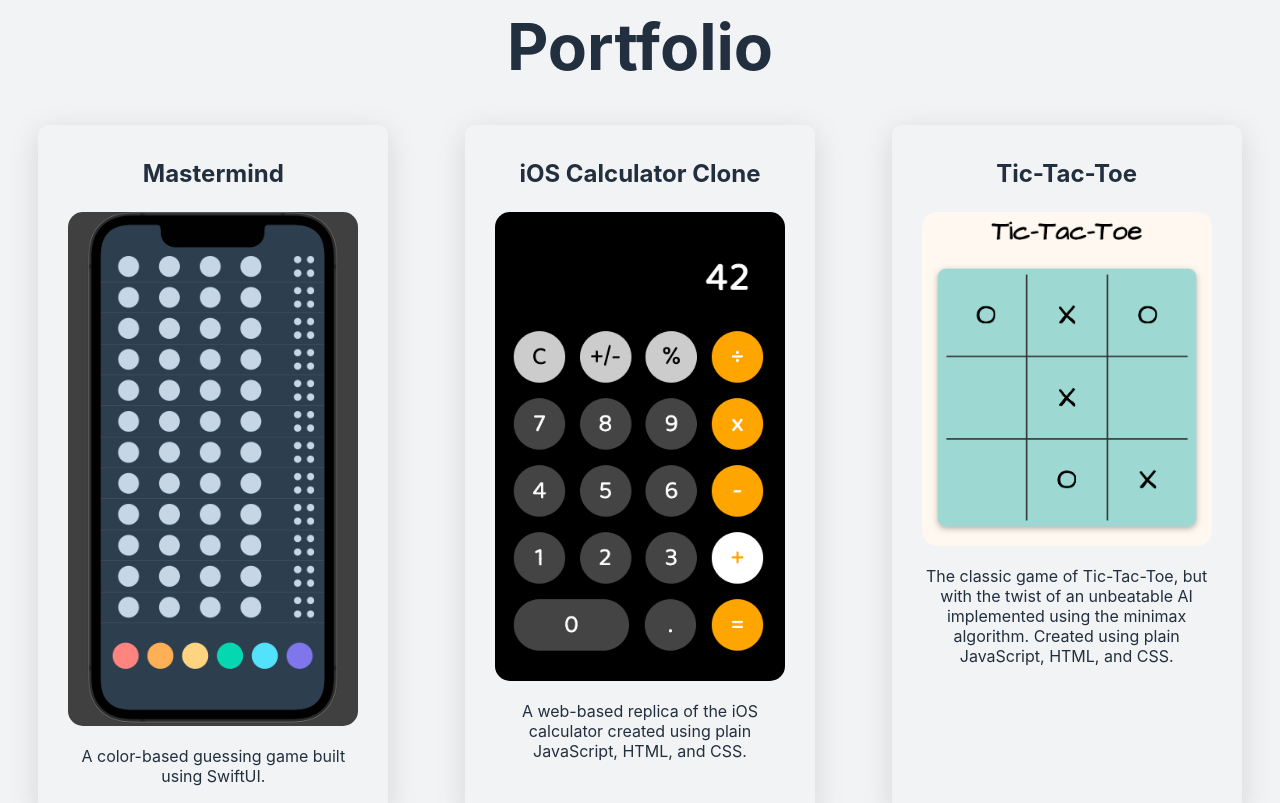
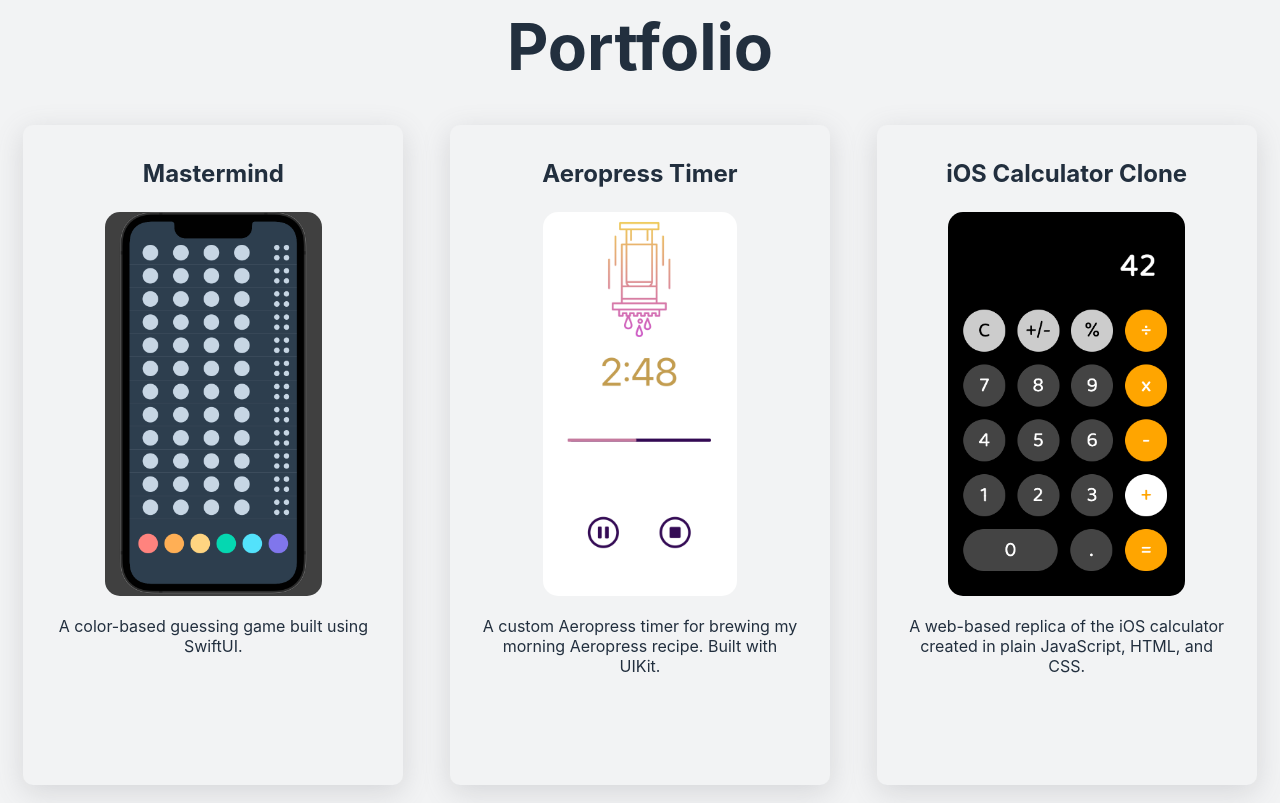
Before and after one commit to tamara-snyder/portfolio, a Svelte app: page / in a window 1280 px wide. Shown: the part 1740-2543 px from the top of the page. Built offline with nearby package versions, Linux system fonts and the light colour scheme.

Commit message:
Layout improvements

```diff
--- a/src/BioText.svelte
+++ b/src/BioText.svelte
@@ -6,7 +6,7 @@
 </div>
 
 <style>
-  div {
+  .background {
     width: 100%;
     height: 100vh;
     display: table-cell;
@@ -28,6 +28,6 @@
 
   #avatar {
     box-shadow: rgba(0, 0, 0, 0.35) 0px 5px 15px;
-    margin: 10vh auto 5vh auto;
+    margin: 0 auto 5vh auto;
   }
 </style>
--- a/src/Portfolio.svelte
+++ b/src/Portfolio.svelte
@@ -4,21 +4,31 @@
   let projects = [
     {
       title: 'Mastermind',
+      link: '',
       imageSource: 'images/mastermind_screenshot.png',
       imageAlt: 'Screenshot of Mastermind app for iPhone',
       description: 'A color-based guessing game built using SwiftUI.'
     },
     {
+      title: 'Aeropress Timer',
+      link: 'https://github.com/tamara-snyder/Aeropress-Timer',
+      imageSource: 'images/aerotimer_screenshot.png',
+      imageAlt: 'Screenshot of my custom Aeropress timer',
+      description: 'A custom Aeropress timer for brewing my morning Aeropress recipe. Built with UIKit.'
+    },
+    {
       title: 'iOS Calculator Clone',
+      link: 'https://tamara-snyder.github.io/Calculator/',
       imageSource: 'images/calculator_screenshot.png',
       imageAlt: 'Screenshot of the iOS calculator replicated for the web',
-      description: 'A web-based replica of the iOS calculator created using plain JavaScript, HTML, and CSS.'
+      description: 'A web-based replica of the iOS calculator created in plain JavaScript, HTML, and CSS.'
     },
     {
       title: 'Tic-Tac-Toe',
+      link: 'https://tamara-snyder.github.io/Tic-Tac-Toe-JS/',
       imageSource: 'images/tictactoe_screenshot.png',
       imageAlt: 'Screenshot of Tic-Tac-Toe with an unbeatable AI',
-      description: 'The classic game of Tic-Tac-Toe, but with the twist of an unbeatable AI implemented using the minimax algorithm. Created using plain JavaScript, HTML, and CSS.'
+      description: 'The classic game of Tic-Tac-Toe, but with the twist of an unbeatable AI implemented using the minimax algorithm. Created in plain JavaScript, HTML, and CSS.'
     }
   ]
 </script>
@@ -39,7 +49,7 @@
   div {
     display: flex;
     flex-wrap: wrap;
-    justify-content: center;
-    align-items: stretch;
+    justify-content: flex-start;
+    /* align-items: stretch; */
   }
 </style>
--- a/src/ProjectCard.svelte
+++ b/src/ProjectCard.svelte
@@ -4,7 +4,9 @@
 
 <div class='project'>
   <h3>{project.title}</h3>
-  <img src={project.imageSource} alt={project.imageAlt}>
+  <a href={project.link}>
+    <img src={project.imageSource} alt={project.imageAlt}>
+  </a>
   <p>{project.description}</p>
 </div>
 
@@ -17,7 +19,10 @@
     box-shadow: rgba(100, 100, 111, 0.2) 0px 7px 29px 0px;
     transition: 0.3s;
     position: relative;
-    flex: 0 1 0;
+    /* display: flex;
+    flex-direction: column; */
+    flex: 0 1 25%;
+    max-height: 80vh;
   }
 
   div:hover {
@@ -30,6 +35,7 @@
 
   img {
     max-width: 290px;
+    max-height: 60%;
     transition: 0.3s;
     border-radius: 15px;
   }
```
Also changed, not shown: public/images/aerotimer_screenshot.png (added).
